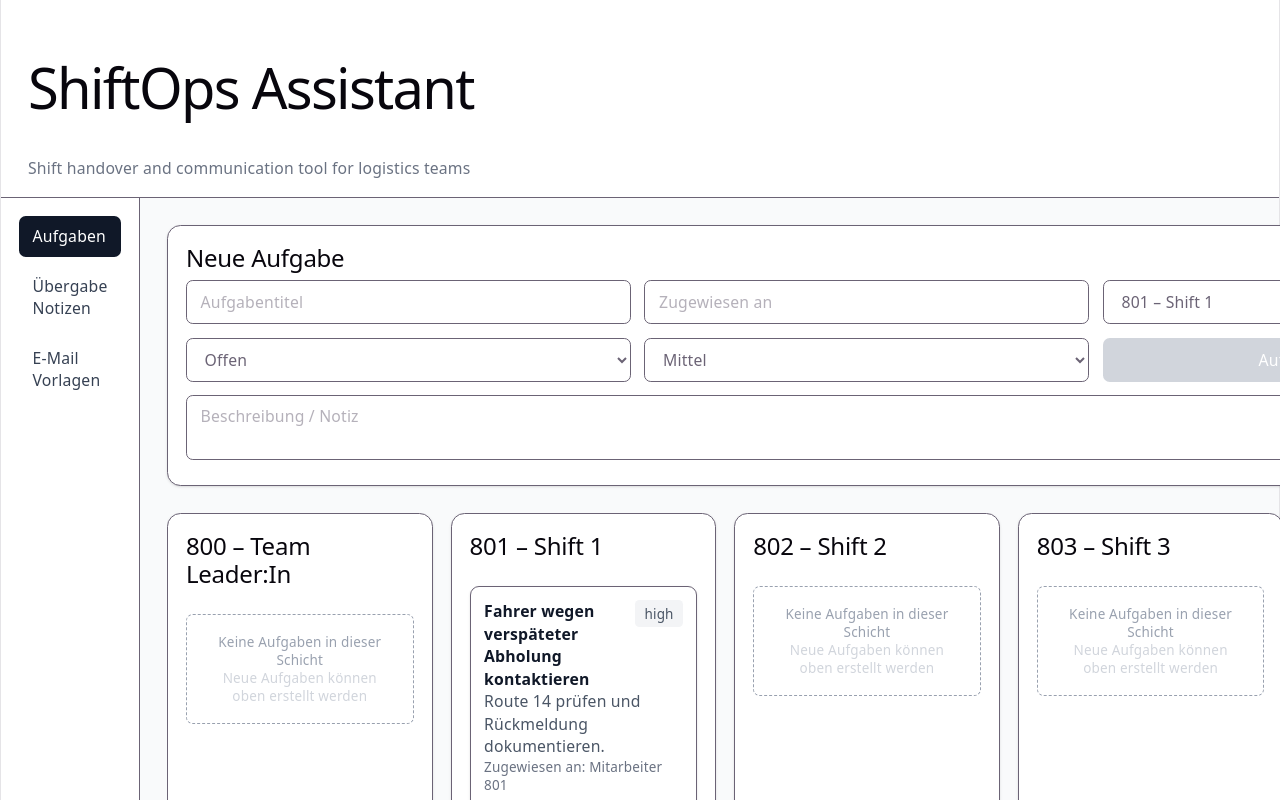
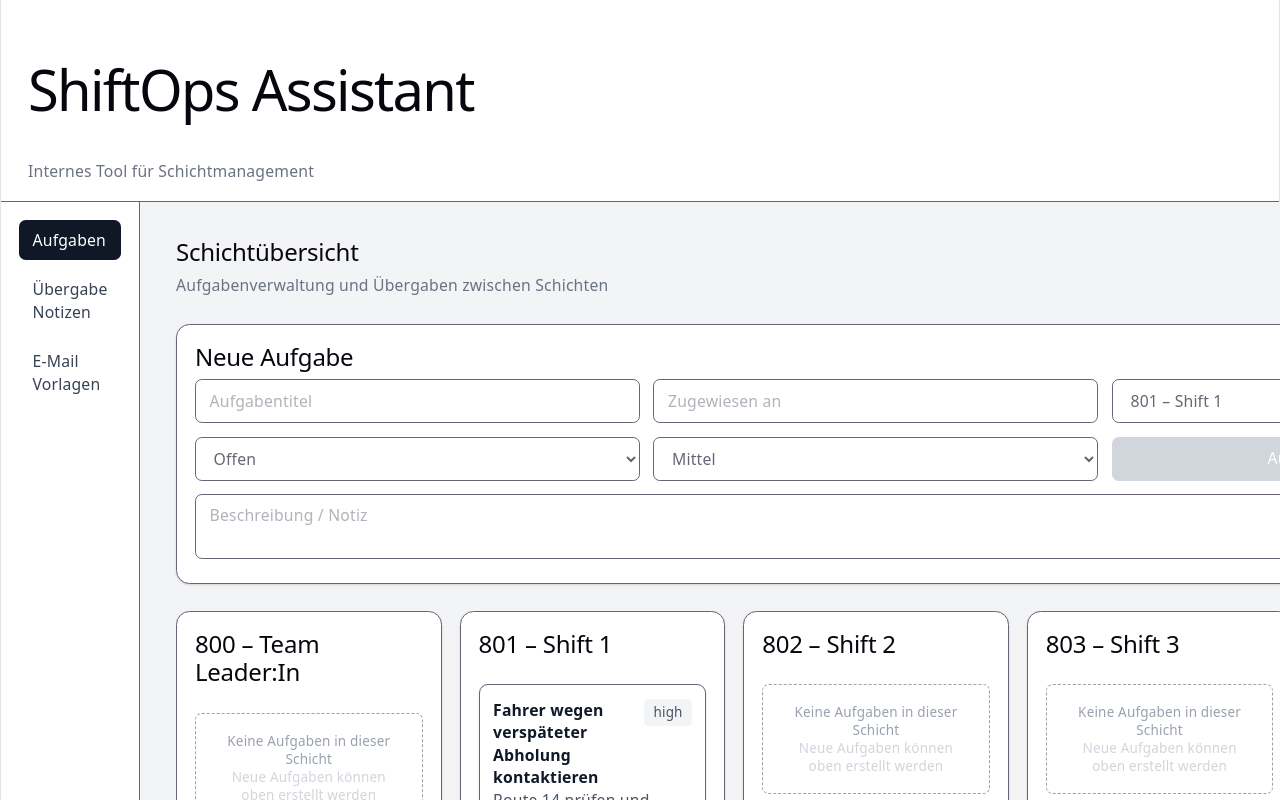
Before and after one commit to sami-ulhassan/shiftops-assistant, a React (Vite) app: page / in a window 1280 px wide. Shown: the top 800 px of the page. Built offline with nearby package versions, Linux system fonts and the light colour scheme.

Commit message:
UI/UX polish

```diff
--- a/src/App.tsx
+++ b/src/App.tsx
@@ -11,12 +11,14 @@ export default function App() {
   return (
     <div className="min-h-screen bg-gray-50">
       <header className="border-b bg-white px-6 py-4">
-        <h1 className="text-2xl font-bold text-gray-900">
+        <div>
+          <h1 className="text-xl font-semibold text-gray-900">
             ShiftOps Assistant
           </h1>
           <p className="text-sm text-gray-500">
-          Shift handover and communication tool for logistics teams
+            Internes Tool für Schichtmanagement
           </p>
+        </div>
       </header>
 
       <div className="flex">
@@ -24,8 +26,7 @@ export default function App() {
           <nav className="space-y-2">
             <button
               onClick={() => setActivePage("tasks")}
-              className={`w-full rounded-md px-3 py-2 text-left text-sm ${
-                activePage === "tasks"
+              className={`w-full rounded-md px-3 py-2 text-left text-sm ${activePage === "tasks"
                 ? "bg-gray-900 text-white"
                 : "text-gray-700 hover:bg-gray-100"
                 }`}
@@ -35,8 +36,7 @@ export default function App() {
 
             <button
               onClick={() => setActivePage("handover")}
-              className={`w-full rounded-md px-3 py-2 text-left text-sm ${
-                activePage === "handover"
+              className={`w-full rounded-md px-3 py-2 text-left text-sm ${activePage === "handover"
                 ? "bg-gray-900 text-white"
                 : "text-gray-700 hover:bg-gray-100"
                 }`}
@@ -46,8 +46,7 @@ export default function App() {
 
             <button
               onClick={() => setActivePage("templates")}
-              className={`w-full rounded-md px-3 py-2 text-left text-sm ${
-                activePage === "templates"
+              className={`w-full rounded-md px-3 py-2 text-left text-sm ${activePage === "templates"
                 ? "bg-gray-900 text-white"
                 : "text-gray-700 hover:bg-gray-100"
                 }`}
@@ -57,10 +56,12 @@ export default function App() {
           </nav>
         </aside>
 
-        <main className="flex-1 p-6">
+        <main className="flex-1 bg-gray-100 p-8">
+          <div className="mx-auto max-w-7xl space-y-6">
             {activePage === "tasks" && <DashboardPage />}
             {activePage === "handover" && <HandoverNotes />}
             {activePage === "templates" && <EmailTemplates />}
+          </div>
         </main>
       </div>
     </div>
--- a/src/components/handover/HandoverNotes.tsx
+++ b/src/components/handover/HandoverNotes.tsx
@@ -19,7 +19,12 @@ export default function HandoverNotes() {
 
   return (
     <div className="mb-6 rounded-xl border bg-white p-4 shadow-sm">
-      <h2 className="mb-4 text-lg font-semibold">Übergabe Notizen</h2>
+      <h2 className="text-lg font-semibold text-gray-900">
+        Übergabe Notizen
+      </h2>
+      <p className="mb-4 text-sm text-gray-500">
+        Notizen zur Übergabe zwischen Schichten
+      </p>
 
       <form onSubmit={handleSubmit} className="mb-4 space-y-3">
         <select
--- a/src/components/templates/EmailTemplates.tsx
+++ b/src/components/templates/EmailTemplates.tsx
@@ -36,9 +36,12 @@ export default function EmailTemplates() {
 
   return (
     <section className="mb-6 rounded-xl border bg-white p-4 shadow-sm">
-      <h2 className="mb-4 text-lg font-semibold text-gray-900">
+      <h2 className="text-lg font-semibold text-gray-900">
         E-Mail Vorlagen
       </h2>
+      <p className="mb-4 text-sm text-gray-500">
+        Wiederverwendbare Antworten für häufige Anfragen
+      </p>
 
       <form onSubmit={handleSubmit} className="mb-5 space-y-3">
         <input
--- a/src/pages/DashboardPage.tsx
+++ b/src/pages/DashboardPage.tsx
@@ -4,6 +4,23 @@ import TaskForm from "../components/tasks/TaskForm";
 export default function DashboardPage() {
   return (
     <>
+      <div className="mb-6 flex items-center justify-between">
+        <div>
+          <h2 className="text-lg font-semibold text-gray-900">
+            Schichtübersicht
+          </h2>
+          <p className="text-sm text-gray-500">
+            Aufgabenverwaltung und Übergaben zwischen Schichten
+          </p>
+        </div>
+
+        <div className="text-right text-sm text-gray-500">
+          <p>Heute</p>
+          <p className="font-medium text-gray-900">
+            {new Date().toLocaleDateString("de-CH")}
+          </p>
+        </div>
+      </div>
       <TaskForm />
       <ShiftBoard />
     </>
```
Lines whose indentation alone changed are shown as unchanged.
